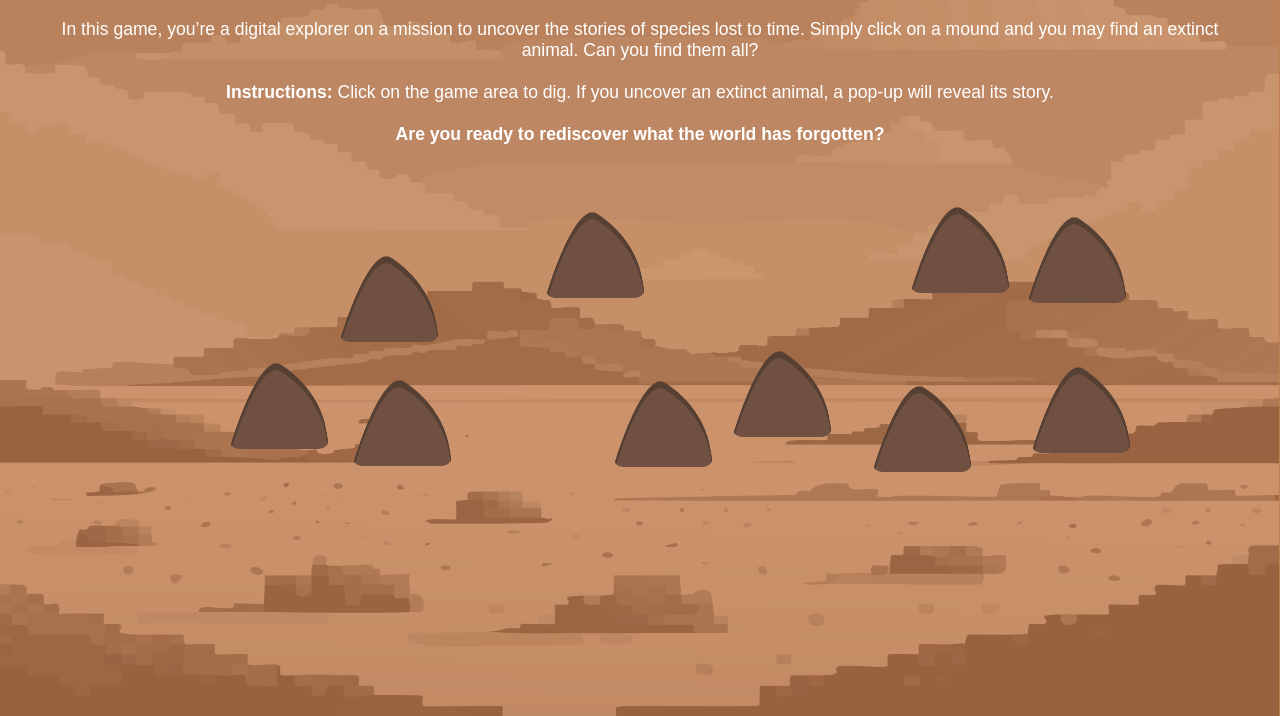
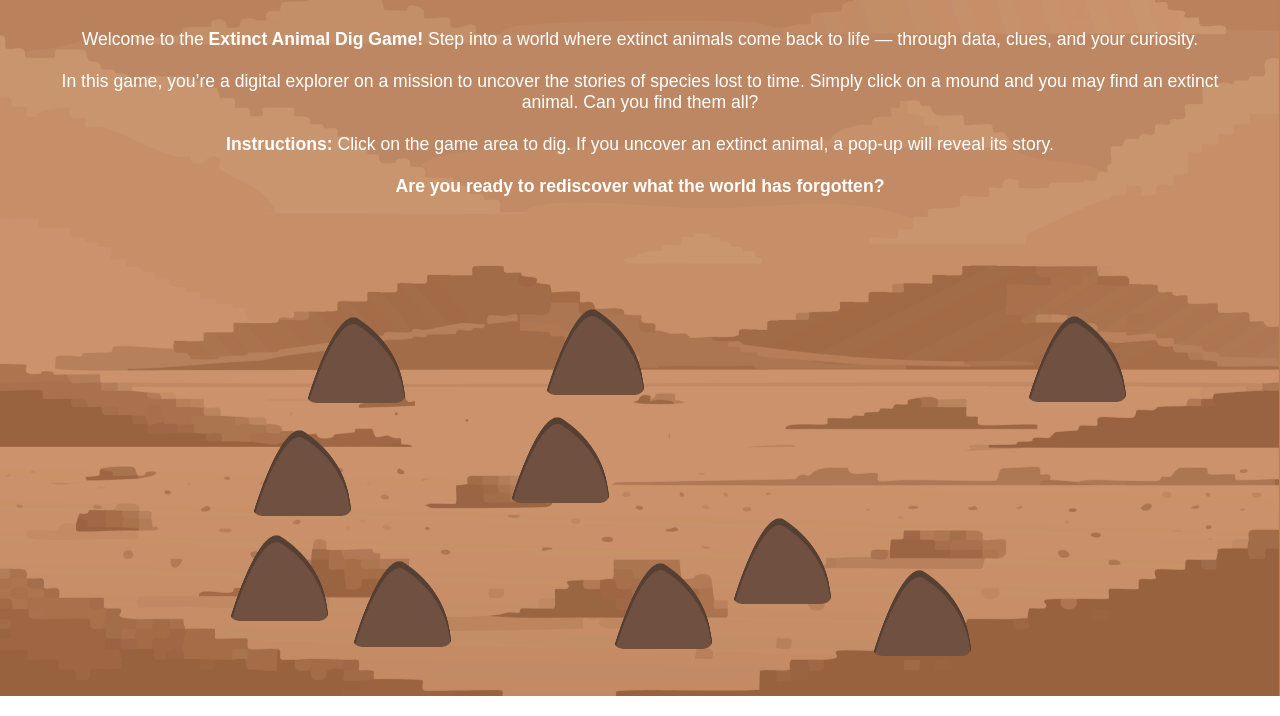
Before and after one commit to naimfhgr/ExtinctAnimalGame, a plain HTML site: page index.html in a window 1280 px wide. Shown: the part 104-820 px from the top of the page. Drawn offline with Linux system fonts and the light colour scheme.

Commit message:
removed the game-area bg

```diff
--- a/css/style.css
+++ b/css/style.css
@@ -1,3 +1,4 @@
+html,
 body {
   font-family: Arial, sans-serif;
   background-image: url("../assets/background.webp");
@@ -8,13 +9,29 @@ body {
   margin: 0;
   padding: 0;
   overflow: hidden;
+  height: 100%;
+}
+
+.page-wrapper {
+  display: flex;
+  flex-direction: column;
+  justify-content: space-between; /* This pushes #game-area to the bottom */
   height: 100vh;
+  padding: 0 1rem;
+  box-sizing: border-box;
+}
+
+.content {
+  padding: 1rem;
+  flex-grow: 1; /* Ensures it fills available space */
+  text-align: center;
 }
 
 h1 {
   color: #ffffff;
   font-family: "Arvo", serif;
-  font-weight: 200;
+  font-weight: 300;
+  font-size: 2.5rem;
   text-align: center;
   margin-top: 20px;
   position: relative;
@@ -23,13 +40,17 @@ h1 {
 
 .subtext {
   color: #ffffff;
+  /* background-color: #8a674a;
+  border: #ffffff 2px solid;
+  border-radius: 20px; */
   max-width: 1200px;
-  margin: 0 auto 2rem;
+  margin: 2rem auto;
+  padding: 1rem;
   text-align: center;
   font-size: 1.1rem;
 }
 
-#game-area,
+body,
 #game-area * {
   cursor: url("../assets/shovel.cur") 20 100, auto;
 }
@@ -37,8 +58,8 @@ h1 {
 #game-area {
   width: 1000px;
   max-width: 100%;
-  height: 300px;
-  margin: 40px auto;
+  height: 400px;
+  margin: 0 auto 20px; /* margin-bottom for spacing */
   position: relative;
   /* background-color: #ad9f83;
   background-image: radial-gradient(#654321 8%, transparent 8%),
@@ -53,8 +74,12 @@ h1 {
 }
 
 .interactive-element {
-  width: 100px;
-  height: 100px;
+  width: 10vw;
+  height: 10vw;
+  min-width: 60px;
+  min-height: 60px;
+  max-width: 100px;
+  max-height: 100px;
   background-size: cover;
   background-position: center;
   border-radius: 10px;
@@ -108,6 +133,15 @@ h1 {
   transform: translate(-50%, -50%) scale(1);
 }
 
+#animal-popup,
+#animal-popup * {
+  cursor: default !important;
+}
+
+#animal-popup #close-popup {
+  cursor: pointer !important;
+}
+
 .animal-image {
   width: 100%;
   max-height: 300px;
@@ -131,3 +165,18 @@ h1 {
   border-radius: 8px;
   cursor: pointer;
 }
+
+@media (max-width: 600px) {
+  #game-area {
+    height: 40vh;
+  }
+
+  .popup-content {
+    font-size: 0.9rem;
+  }
+
+  .interactive-element {
+    width: 14vw;
+    height: 14vw;
+  }
+}
--- a/index.html
+++ b/index.html
@@ -12,22 +12,27 @@
     <link rel="stylesheet" href="css/style.css" />
   </head>
   <body>
+    <div class="page-wrapper">
+      <div class="content">
         <h1>Search for Extinct Animals!</h1>
-
         <p class="subtext">
-      Welcome to the <strong>Extinct Animal Dig Game!</strong> Step into a world
-      where extinct animals come back to life — through data, clues, and your
-      curiosity. <br /><br />
+          Welcome to the <strong>Extinct Animal Dig Game!</strong> Step into a
+          world where extinct animals come back to life — through data, clues,
+          and your curiosity. <br /><br />
           In this game, you’re a digital explorer on a mission to uncover the
-      stories of species lost to time. Simply click on a mound and you may find
-      an extinct animal. Can you find them all?
+          stories of species lost to time. Simply click on a mound and you may
+          find an extinct animal. Can you find them all?
           <br /><br />
           <strong>Instructions:</strong> Click on the game area to dig. If you
-      uncover an extinct animal, a pop-up will reveal its story. <br /><br />
-      <strong>Are you ready to rediscover what the world has forgotten?</strong>
+          uncover an extinct animal, a pop-up will reveal its story.
+          <br /><br />
+          <strong
+            >Are you ready to rediscover what the world has forgotten?</strong
+          >
         </p>
-
+      </div>
       <div id="game-area"></div>
+    </div>
 
     <!-- Pop-up Info Box -->
     <div id="animal-popup">
```
Lines whose indentation alone changed are shown as unchanged.
